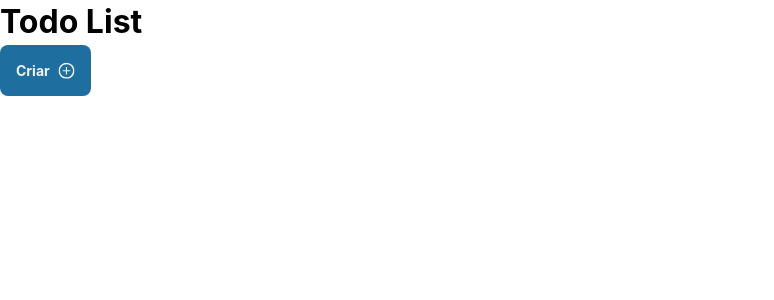
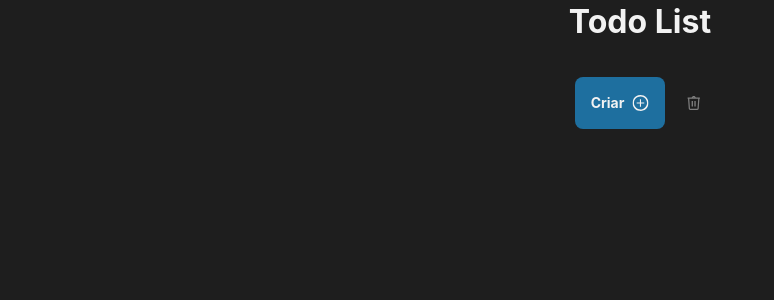
Before and after one commit to luizfvital/todo-list, a React (Vite) app: page / in a window 1280 px wide. Shown: the top 300 px of the page, without its empty margins (0-774 px from the left). Built offline with nearby package versions, Linux system fonts and the light colour scheme.

Commit message:
add button icon

```diff
--- a/src/App.tsx
+++ b/src/App.tsx
@@ -1,13 +1,30 @@
-import { Button } from "./Components/Button"
+import { Button } from "./Components/Button";
+import PlusIcon from "./Components/Icons/PlusIcon";
+import TrashIcon from "./Components/Icons/TrashIcon";
 
 function App() {
-
   return (
     <>
-      <h1>Todo List</h1>
-      <Button />
+      <h1 style={{ color: "#f2f2f2", textAlign: "center", marginBottom: 32 }}>
+        Todo List
+      </h1>
+      <div
+        style={{
+          display: "flex",
+          justifyContent: "center",
+          alignItems: "center",
+          gap: 16,
+        }}
+      >
+        <Button>
+          Criar <PlusIcon />
+        </Button>
+        <Button variant="icon">
+          <TrashIcon />
+        </Button>
+      </div>
     </>
-  )
+  );
 }
 
-export default App
+export default App;
--- a/src/Components/Button/button.module.css
+++ b/src/Components/Button/button.module.css
@@ -1,19 +1,44 @@
 .btn {
-  all: unset;
+  display: inline-flex;
+  align-items: center;
+  justify-content: center;
+  gap: 8px;
   padding: 16px;
   border-radius: 8px;
+  border: none;
   cursor: pointer;
-
-  display: inline-flex;
-  gap: 8px;
+  height: 52px;
 
   background-color: var(--blue-dark);
   color: var(--gray-100);
   font-size: var(--font-size-small);
   font-weight: bold;
-  line-height: 140%;
+  line-height: 52px;
 
   &:hover {
     background-color: var(--blue);
   }
+
+  svg {
+    height: 16px;
+  }
 }
+
+.btn-icon {
+  color: var(--gray-300);
+  background-color: transparent;
+
+  padding: 0;
+  width: 24px;
+  height: 24px;
+  border-radius: 4px;
+
+  svg {
+    height: 14px;
+  }
+
+  &:hover {
+    color: var(--danger);
+    background-color: var(--gray-400);
+  }
+}
--- a/src/Components/Button/index.tsx
+++ b/src/Components/Button/index.tsx
@@ -1,10 +1,18 @@
 import styles from "./button.module.css";
-import PlusIcon from "../Icons/PlusIcon";
 
-function Button() {
+interface ButtonProps {
+  variant?: "default" | "icon";
+  children?: React.ReactNode;
+}
+
+function Button({ children, variant = "default" }: ButtonProps) {
   return (
-    <button className={styles.btn}>
-      Criar <PlusIcon />
+    <button
+      className={`${styles.btn} ${
+        variant === "icon" ? styles["btn-icon"] : ""
+      }`}
+    >
+      {children}
     </button>
   );
 }
--- a/src/Components/Icons/PlusIcon.tsx
+++ b/src/Components/Icons/PlusIcon.tsx
@@ -7,7 +7,7 @@ export default function PlusIcon() {
       fill="none"
       xmlns="http://www.w3.org/2000/svg"
     >
-      <g clip-path="url(#clip0_12_497)">
+      <g clipPath="url(#clip0_12_497)">
         <path
           d="M8.48373 1.45164C9.77565 1.45164 11.0386 1.83474 12.1128 2.5525C13.187 3.27025 14.0242 4.29043 14.5186 5.48401C15.013 6.6776 15.1424 7.99098 14.8903 9.25808C14.6383 10.5252 14.0161 11.6891 13.1026 12.6026C12.1891 13.5162 11.0252 14.1383 9.75807 14.3903C8.49097 14.6424 7.17759 14.513 5.984 14.0186C4.79042 13.5242 3.77025 12.687 3.05249 11.6128C2.33473 10.5386 1.95163 9.27566 1.95163 7.98374C1.95832 6.25338 2.64867 4.5958 3.87223 3.37224C5.09579 2.14868 6.75337 1.45833 8.48373 1.45164ZM8.48373 6.68116e-05C6.90611 0.00652074 5.36578 0.480235 4.05717 1.36141C2.74857 2.24258 1.73037 3.4917 1.13111 4.95108C0.531846 6.41046 0.378395 8.01468 0.690125 9.5612C1.00186 11.1077 1.76479 12.5272 2.88262 13.6405C4.00044 14.7538 5.42304 15.5109 6.97082 15.8163C8.51861 16.1217 10.1222 15.9617 11.5791 15.3565C13.036 14.7513 14.281 13.728 15.1568 12.4158C16.0326 11.1036 16.5 9.56136 16.5001 7.98374C16.5001 6.93255 16.2925 5.89171 15.8892 4.92096C15.486 3.9502 14.895 3.06863 14.1502 2.32685C13.4053 1.58507 12.5214 0.997679 11.549 0.598388C10.5766 0.199097 9.5349 -0.00423349 8.48373 6.68116e-05Z"
           fill="currentColor"
--- /dev/null
+++ b/src/Components/Icons/TrashIcon.tsx
@@ -0,0 +1,24 @@
+export default function TrashIcon() {
+  return (
+    <svg
+      width="13"
+      height="14"
+      viewBox="0 0 13 14"
+      fill="none"
+      xmlns="http://www.w3.org/2000/svg"
+    >
+      <path
+        d="M8.70214 4.98547H7.37158V10.5073H8.70214V4.98547Z"
+        fill="currentColor"
+      />
+      <path
+        d="M5.96239 4.98547H4.63184V10.5073H5.96239V4.98547Z"
+        fill="currentColor"
+      />
+      <path
+        d="M12.978 2.16712C12.9754 2.03061 12.9295 1.89846 12.8469 1.78975C12.7642 1.68104 12.6492 1.6014 12.5184 1.56232C12.4596 1.53782 12.3974 1.52252 12.3339 1.51696H8.78678C8.6525 1.07791 8.38082 0.693554 8.01174 0.420471C7.64265 0.147388 7.19564 0 6.73651 0C6.27738 0 5.83038 0.147388 5.46129 0.420471C5.0922 0.693554 4.82053 1.07791 4.68625 1.51696H1.13911C1.08068 1.51814 1.02269 1.52729 0.96674 1.54418H0.95162C0.813182 1.58701 0.693338 1.67547 0.61163 1.79515C0.529921 1.91483 0.49117 2.05866 0.501693 2.20319C0.512217 2.34771 0.571396 2.48441 0.669579 2.59099C0.767763 2.69757 0.899158 2.76774 1.04234 2.79006L1.75298 12.5334C1.76382 12.9127 1.91693 13.2741 2.18191 13.5458C2.44688 13.8175 2.80435 13.9797 3.18332 14H10.2867C10.6662 13.9804 11.0244 13.8186 11.29 13.5468C11.5556 13.2751 11.7092 12.9132 11.72 12.5334L12.4277 2.79914C12.5802 2.77797 12.72 2.70232 12.8212 2.58615C12.9223 2.46999 12.978 2.32116 12.978 2.16712ZM6.73651 1.21456C6.8661 1.21458 6.99427 1.24146 7.11294 1.29351C7.23161 1.34556 7.3382 1.42164 7.42598 1.51696H6.04704C6.13459 1.42135 6.24114 1.34507 6.35986 1.29299C6.47859 1.24092 6.60687 1.21421 6.73651 1.21456ZM10.2867 12.7904H3.18332C3.10168 12.7904 2.97467 12.6573 2.95955 12.4457L2.25798 2.81123H11.215L10.5135 12.4457C10.4984 12.6573 10.3714 12.7904 10.2867 12.7904Z"
+        fill="currentColor"
+      />
+    </svg>
+  );
+}
--- a/src/index.css
+++ b/src/index.css
@@ -3,7 +3,7 @@
   line-height: 1.5;
   font-weight: 400;
 
-  color-scheme: light dark;
+  /* color-scheme: light dark; */
 
   font-synthesis: none;
   text-rendering: optimizeLegibility;
@@ -11,20 +11,20 @@
   -moz-osx-font-smoothing: grayscale;
 
   /* Colors */
-  --blue-dark: #1E6F9F;
-  --blue: #4EA8DE;
-  --purple-dark: #5E60CE;
-  --purple: #8284FA;
+  --blue-dark: #1e6f9f;
+  --blue: #4ea8de;
+  --purple-dark: #5e60ce;
+  --purple: #8284fa;
 
-  --gray-100: #F2F2F2;
-  --gray-200: #D9D9D9;
+  --gray-100: #f2f2f2;
+  --gray-200: #d9d9d9;
   --gray-300: #808080;
   --gray-400: #333333;
   --gray-500: #262626;
-  --gray-600: #1A1A1A;
-  --gray-700: #0D0D0D;
+  --gray-600: #1a1a1a;
+  --gray-700: #0d0d0d;
 
-  --danger: #E25858;
+  --danger: #e25858;
 
   /* Typography */
   --font-size-base: 1rem;
@@ -32,34 +32,43 @@
   --fontt-size-smallest: 0.75rem;
 }
 
-*, *::before, *::after{
+*,
+*::before,
+*::after {
   box-sizing: border-box; /* Set the sizing of an element to include it's border */
 }
 
-*{
+* {
   margin: 0; /* Set the default margin to 0 */
   padding: 0; /* Set the default padding to 0 */
 }
 
-body, html{
+body,
+html {
   height: 100%; /* Makes the body element full screen */
   scroll-behavior: smooth; /* Makes normal scrolling smooth */
   line-height: 1.4;
+  background-color: #1e1e1e;
 }
 
-ul[role='list'], ol[role='list']{
+ul[role="list"],
+ol[role="list"] {
   list-style: none; /* Turn off numbered and unordered list decoration */
 }
 
-html:focus-within{
+html:focus-within {
   scroll-behavior: smooth; /* Make the scrolling inside of any scrollable element smooth */
 }
 
-a:not([class]){
+a:not([class]) {
   text-decoration-skip-ink: auto; /* Makes link undelines look better */
 }
 
-img, picture, svg, video, canvas{
+img,
+picture,
+svg,
+video,
+canvas {
   max-width: 100%; /* Makes it responsive */
   height: auto; /* Makes it responsive */
   vertical-align: middle; /* Makes text next to inline images look better */
@@ -69,16 +78,21 @@ img, picture, svg, video, canvas{
   background-size: cover;
 }
 
-input, button, textarea, select{
+input,
+button,
+textarea,
+select {
   font: inherit; /* Makes these elements inherit fonts */
 }
 
 /* Turns off animation for people who don't want to see them */
-@media (prefers-reduced-motion: reduce){
+@media (prefers-reduced-motion: reduce) {
   html:focus-within {
     scroll-behavior: auto;
   }
-  *, *::before, *::after {
+  *,
+  *::before,
+  *::after {
     animation-duration: 0.01ms !important;
     animation-iteration-count: 1 !important;
     transition-duration: 0.01ms !important;
```
Also changed, not shown: src/assets/plus.svg (deleted). Lines whose indentation alone changed are shown as unchanged.
